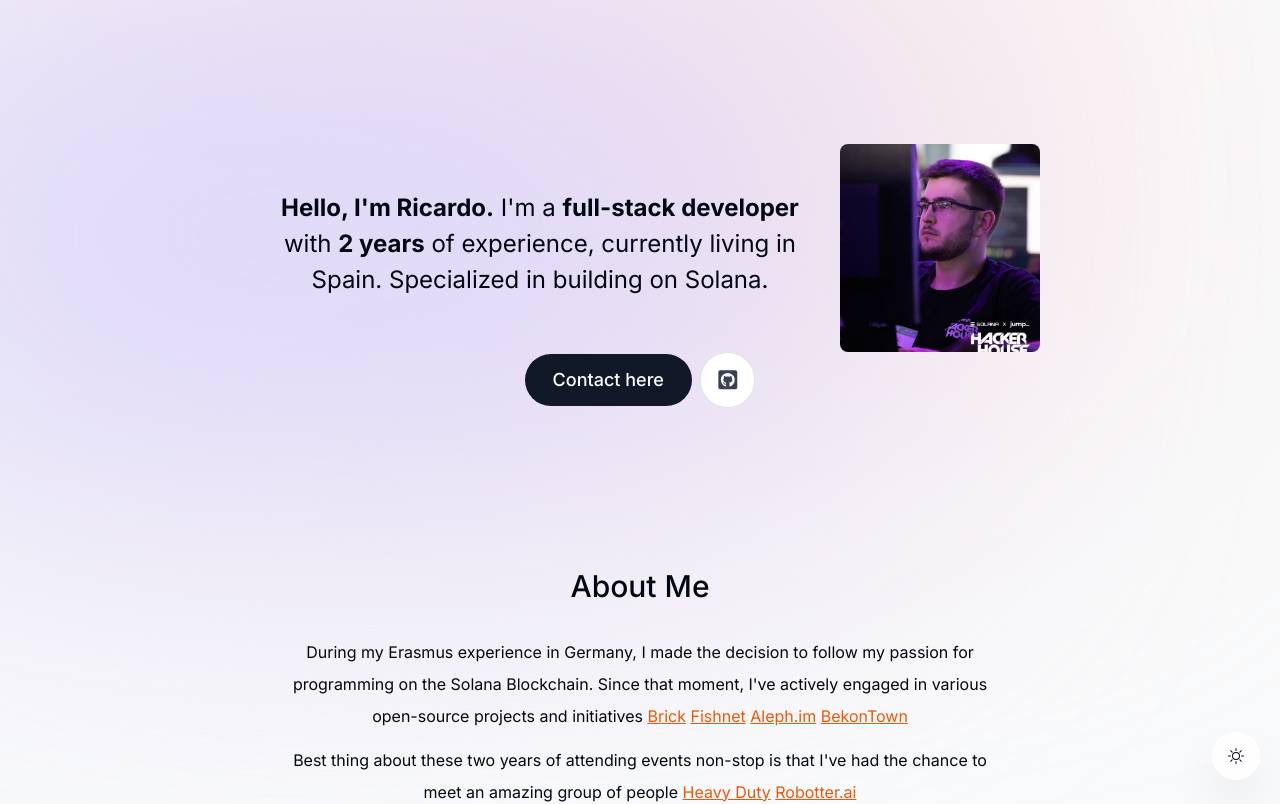
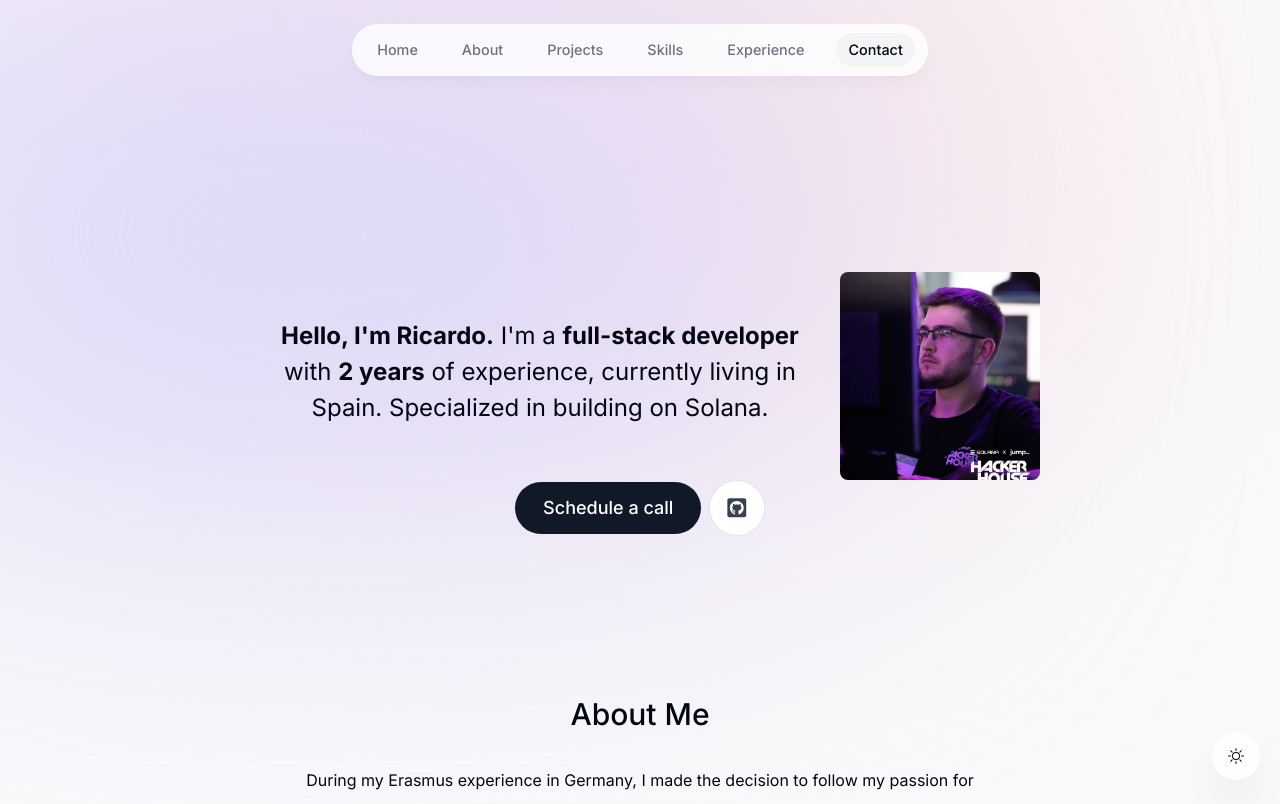
Before and after one commit to ricardocr987/portfolio, a Next.js app: page / in a window 1280 px wide. Shown: the top 804 px of the page. Built offline with nearby package versions, Linux system fonts and the light colour scheme; no server answers.

Commit message:
fix submit button and some layouts

```diff
--- a/app/layout.tsx
+++ b/app/layout.tsx
@@ -1,4 +1,3 @@
-import Header from "@/components/header";
 import "./globals.css";
 import { Inter } from "next/font/google";
 import ActiveSectionContextProvider from "@/context/active-section-context";
@@ -26,7 +25,6 @@ export default function RootLayout({
       >
         <div className="bg-[#fbe2e3] absolute top-[-6rem] -z-10 right-[11rem] h-[31.25rem] w-[31.25rem] rounded-full blur-[10rem] sm:w-[68.75rem] dark:bg-[#946263]"></div>
         <div className="bg-[#dbd7fb] absolute top-[-1rem] -z-10 left-[-35rem] h-[31.25rem] w-[50rem] rounded-full blur-[10rem] sm:w-[68.75rem] md:left-[-33rem] lg:left-[-28rem] xl:left-[-15rem] 2xl:left-[-5rem] dark:bg-[#676394]"></div>
-
         <ThemeContextProvider>
           <ActiveSectionContextProvider>
             {children}
--- a/app/page.tsx
+++ b/app/page.tsx
@@ -1,13 +1,15 @@
 import About from "@/components/about";
 import Contact from "@/components/contact";
 import Experience from "@/components/experience";
+import Header from "@/components/header";
 import Intro from "@/components/intro";
 import Projects from "@/components/projects";
 import Skills from "@/components/skills";
 
 export default function Home() {
   return (
-    <main className="flex flex-col items-center px-4">
+    <main className="flex flex-col items-center px-4 mt-32">
+      <Header />
       <Intro />
       <About />
       <Projects />
--- a/components/calendar/TimeInfo.tsx
+++ b/components/calendar/TimeInfo.tsx
@@ -56,7 +56,7 @@ const TimeInfo = ({
                         {availableHours.map((hour, index) => (
                         <li
                             key={`hour-${index}`}
-                            className={`rounded-lg py-1 cursor-pointer hover: text-gray-800 dark:text-gray-100 ${
+                            className={`rounded-lg py-1 cursor-pointer border-gray-800 border text-gray-800 dark:text-gray-100 ${
                                 date.hours.includes(hour)
                                     ? 'bg-blue-500'
                                     : 'bg-green-500'
--- a/components/intro.tsx
+++ b/components/intro.tsx
@@ -60,14 +60,10 @@ export default function Intro() {
         }}
       >
         <Link
-          href="#contact"
+          href="/meeting"
           className="group bg-gray-900 text-white px-7 py-3 flex items-center gap-2 rounded-full outline-none focus:scale-110 hover:scale-110 hover:bg-gray-950 active:scale-105 transition"
-          onClick={() => {
-            setActiveSection("Contact");
-            setTimeOfLastClick(Date.now());
-          }}
         >
-          Contact here{" "}
+          Schedule a call
         </Link>
 
         {/*<a
--- a/components/submit-btn.tsx
+++ b/components/submit-btn.tsx
@@ -1,15 +1,17 @@
 import React from "react";
 import { FaPaperPlane } from "react-icons/fa";
+import { experimental_useFormStatus as useFormStatus } from "react-dom";
 
 export default function SubmitBtn() {
+  const { pending } = useFormStatus();
 
   return (
     <button
       type="submit"
       className="group flex items-center justify-center gap-2 h-[3rem] w-[8rem] bg-gray-900 text-white rounded-full outline-none transition-all focus:scale-110 hover:scale-110 hover:bg-gray-950 active:scale-105 dark:bg-white dark:bg-opacity-10 disabled:scale-100 disabled:bg-opacity-65"
-      disabled={true}
+      disabled={pending}
     >
-      {true ? (
+      {pending ? (
         <div className="h-5 w-5 animate-spin rounded-full border-b-2 border-white"></div>
       ) : (
         <>
--- a/package.json
+++ b/package.json
@@ -14,7 +14,6 @@
     "@solana/web3.js": "^1.87.2",
     "@types/node": "20.8.7",
     "@types/react": "18.2.31",
-    "@types/react-dom": "18.2.14",
     "autoprefixer": "10.4.16",
     "clsx": "^2.0.0",
     "encoding": "^0.1.13",
@@ -34,6 +33,7 @@
     "typescript": "5.2.2"
   },
   "devDependencies": {
+    "@types/react-dom": "^18.2.14",
     "@types/react-vertical-timeline-component": "^3.3.5"
   }
 }
```
Also changed, not shown: react.d.ts (added, +17 -0 lines), 1 other file (tests, documents, lock files or other folders).
